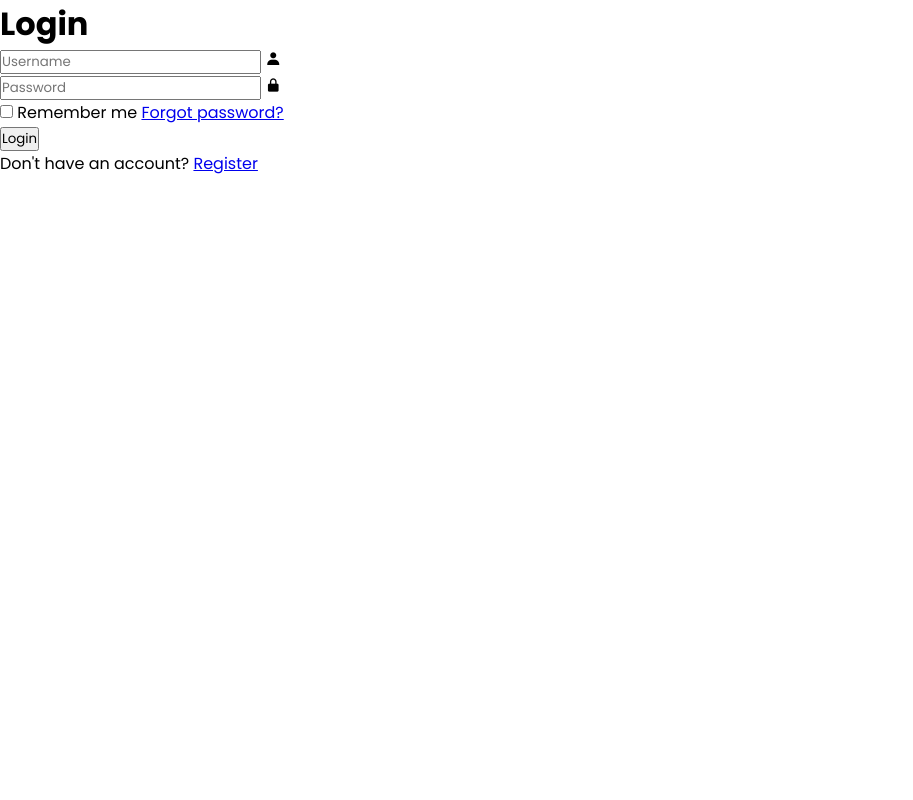
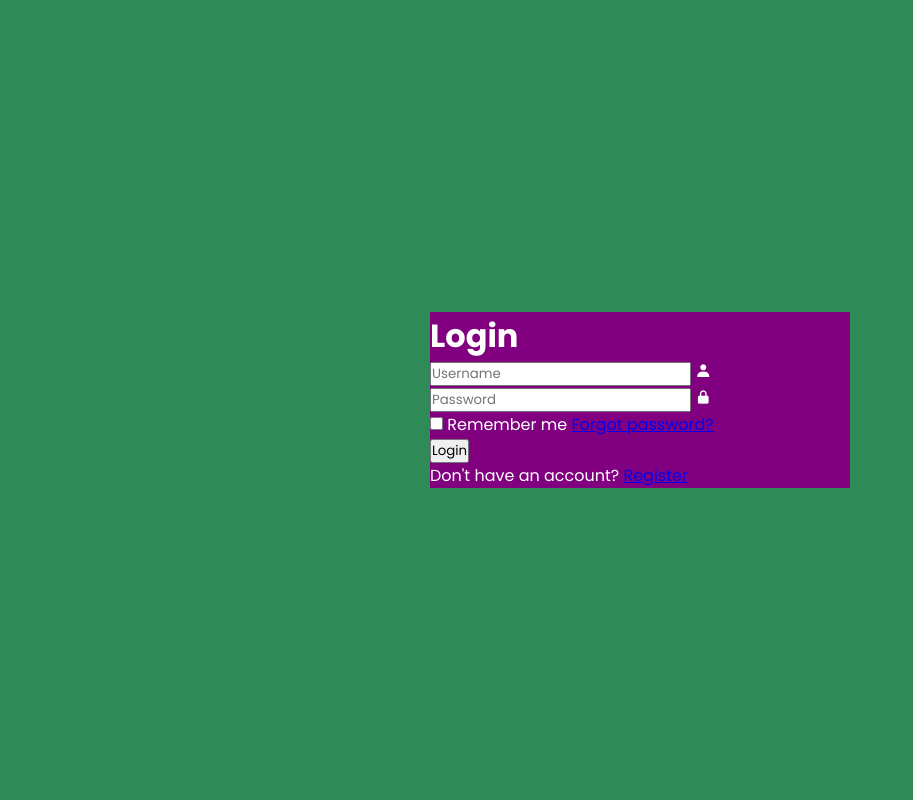
Before and after one commit to Alves-Jose/HTML, a PHP site: page /login_system.html in a window 1280 px wide. Shown: the whole page, without its empty margins (0-913 px from the left). Run offline with PHP 8.4, Linux system fonts and the light colour scheme.

Commit message:
Update style.css

```diff
--- a/projects/login_system/style.css
+++ b/projects/login_system/style.css
@@ -6,3 +6,17 @@
   box-sizing: border-box;
   font-family: "Poppins", sans-serif;
 }
+
+body {
+  display: Flex;
+  justify-content: center;
+  align-items: center;
+  min-height: 100vh;
+  background: seagreen;
+}
+
+.wrapper {
+  width: 420px;
+  background: purple;
+  color: white;
+}
```
